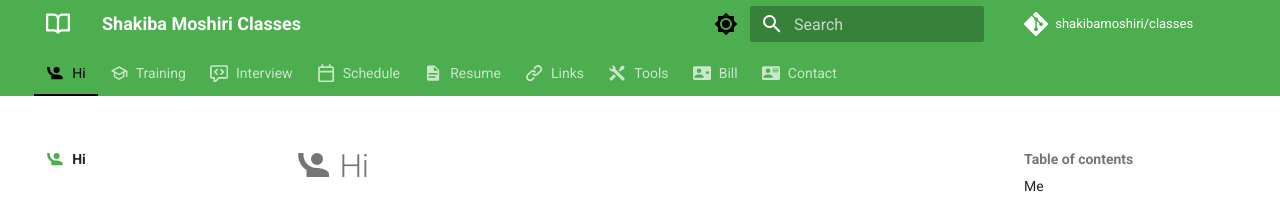
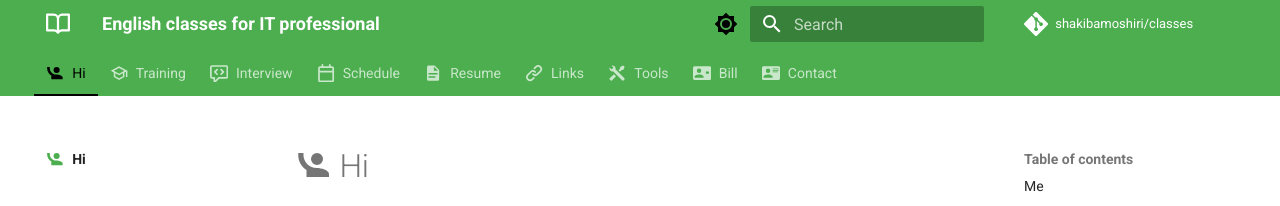
Before and after one commit to shakibamoshiri/classes, an MkDocs documentation site: the page built from docs/index.md, in a window 1280 px wide. Shown: the top 206 px of the page. Built offline with MkDocs 1.6.1 and Material for MkDocs 9.7.7, drawn with Linux system fonts in a browser that asks for light colours; comment, search, counter and statistics services are not loaded.

Commit message:
Update site title

```diff
--- a/mkdocs.yml
+++ b/mkdocs.yml
@@ -1,4 +1,4 @@
-site_name: Shakiba Moshiri Classes
+site_name: English classes for IT professional
 
 site_url: https://classes.shakiba.net/
 
```
